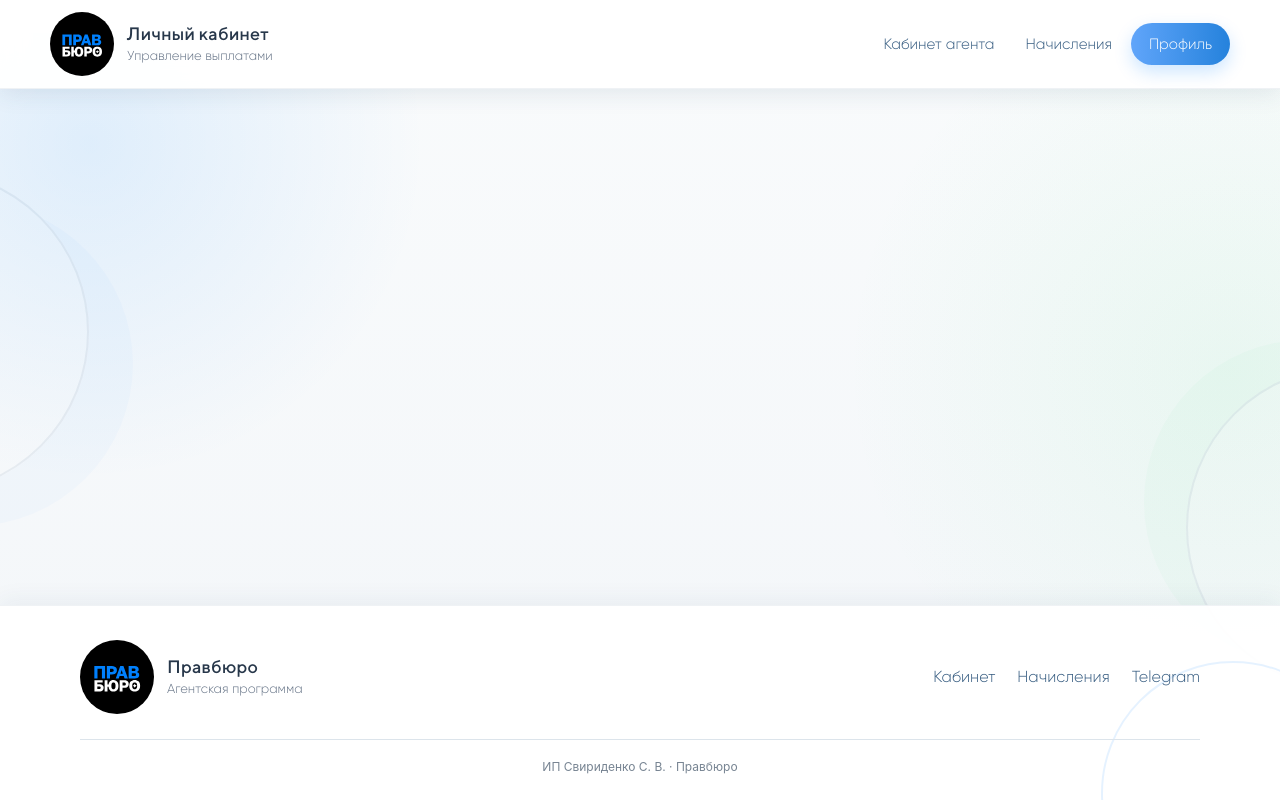
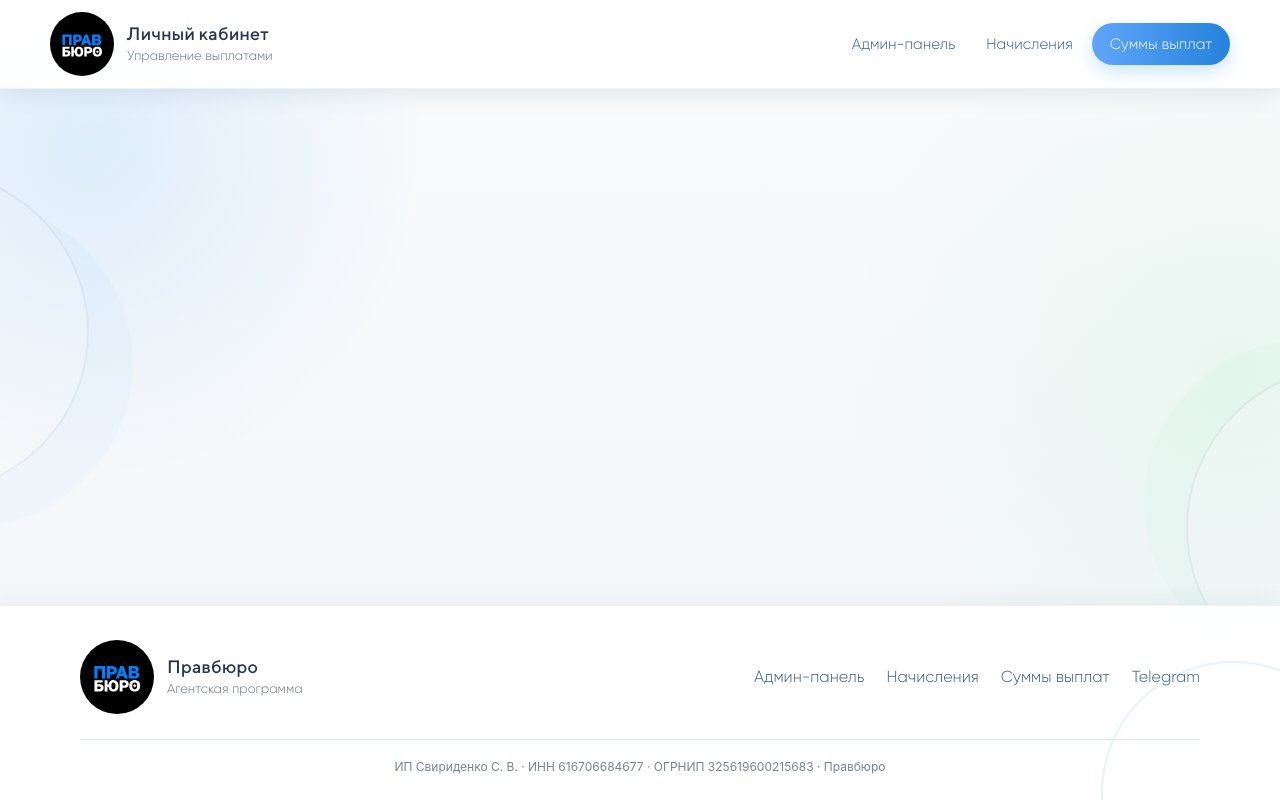
Before and after one commit to zadkie1ll/pravburo-reff-bounty, a FastAPI app: template src/templates/base.html in a window 1280 px wide. Run offline with FastAPI, Linux system fonts and the light colour scheme; the template is opened without the code that fills it, so the values that code supplies are empty; parts of the project's set-up code (start-up, migrations or seed data) failed here and were passed over; some web fonts are replaced.

Commit message:
Шапка bounty: убрал несуществующие партнёрские ссылки Кабинет/Профиль, добавил Админ-панель и реквизиты

```diff
--- a/src/templates/base.html
+++ b/src/templates/base.html
@@ -11,30 +11,34 @@
   <body>
     {% if preview_mode %}<div class="preview-banner">Режим предпросмотра · данные не изменяются</div>{% endif %}
     <header class="site-header">
-      <a class="brand" href="/cabinet" aria-label="Правбюро — кабинет агента">
+      <!-- Все страницы этого сервиса доступны только администратору (CurrentAdmin),
+           поэтому шапка админская, без партнёрских ссылок "Кабинет агента"/"Профиль" -
+           их тут не существует, они вели на сайт и там же редиректили обратно. -->
+      <a class="brand" href="/admin" aria-label="Правбюро — админ-панель">
         <img class="brand-logo" src="{{ url_for('bounty_static', path='/img/logo.svg') }}" alt="Правбюро">
         <span class="brand-copy"><strong>Личный кабинет</strong><small>Управление выплатами</small></span>
       </a>
       <button class="menu-toggle" type="button" aria-label="Открыть меню" aria-expanded="false" aria-controls="main-nav">☰</button>
       <nav class="main-nav" id="main-nav" aria-label="Основная навигация">
-        <a href="/cabinet">Кабинет агента</a>
+        <a href="/admin">Админ-панель</a>
         <a href="/admin/rewards">Начисления</a>
-        <a class="nav-cta" href="/profile">Профиль</a>
+        <a class="nav-cta" href="/admin/reward-rates">Суммы выплат</a>
       </nav>
     </header>
     <main class="page-shell">{% block content %}{% endblock %}</main>
     <footer class="site-footer">
       <div class="footer-inner">
-        <a class="brand footer-brand" href="/cabinet">
+        <a class="brand footer-brand" href="/admin">
           <img class="brand-logo" src="{{ url_for('bounty_static', path='/img/logo.svg') }}" alt="Правбюро">
           <span class="brand-copy"><strong>Правбюро</strong><small>Агентская программа</small></span>
         </a>
         <nav class="footer-nav" aria-label="Навигация в подвале">
-          <a href="/cabinet">Кабинет</a>
+          <a href="/admin">Админ-панель</a>
           <a href="/admin/rewards">Начисления</a>
+          <a href="/admin/reward-rates">Суммы выплат</a>
           <a href="https://t.me/pravburo" target="_blank" rel="noopener">Telegram</a>
         </nav>
-        <div class="footer-meta">ИП Свириденко С. В. · Правбюро</div>
+        <div class="footer-meta">ИП Свириденко С. В. · ИНН 616706684677 · ОГРНИП 325619600215683 · Правбюро</div>
       </div>
     </footer>
     <script src="{{ url_for('bounty_static', path='/app.js') }}" defer></script>
```
